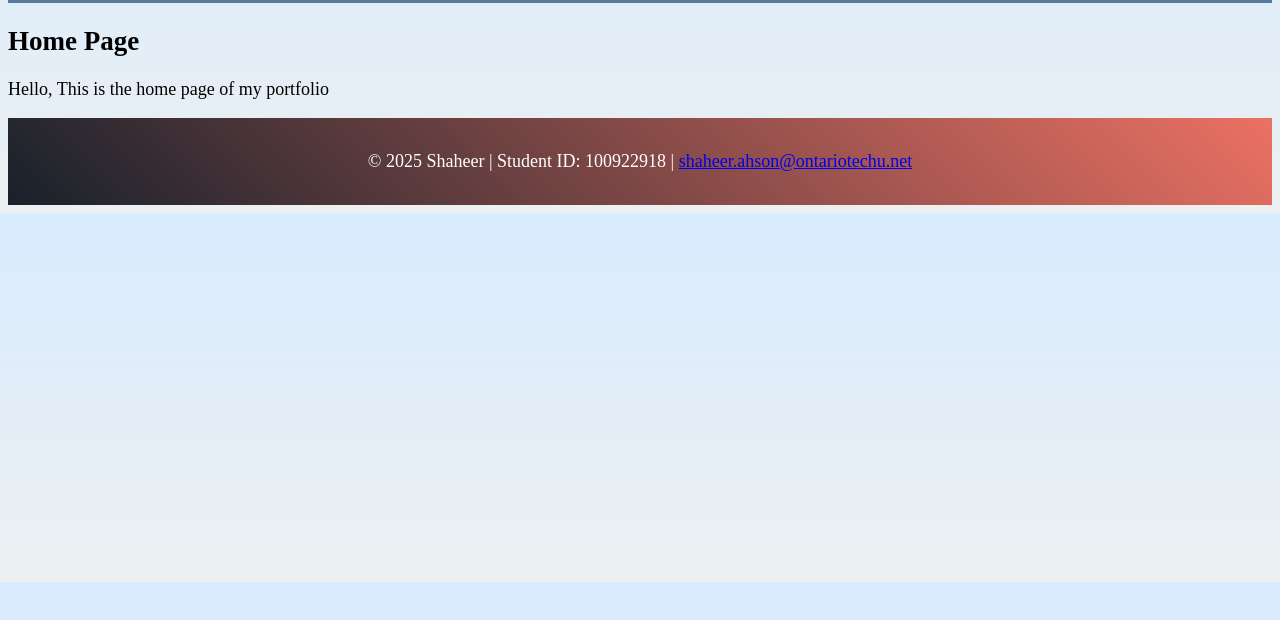
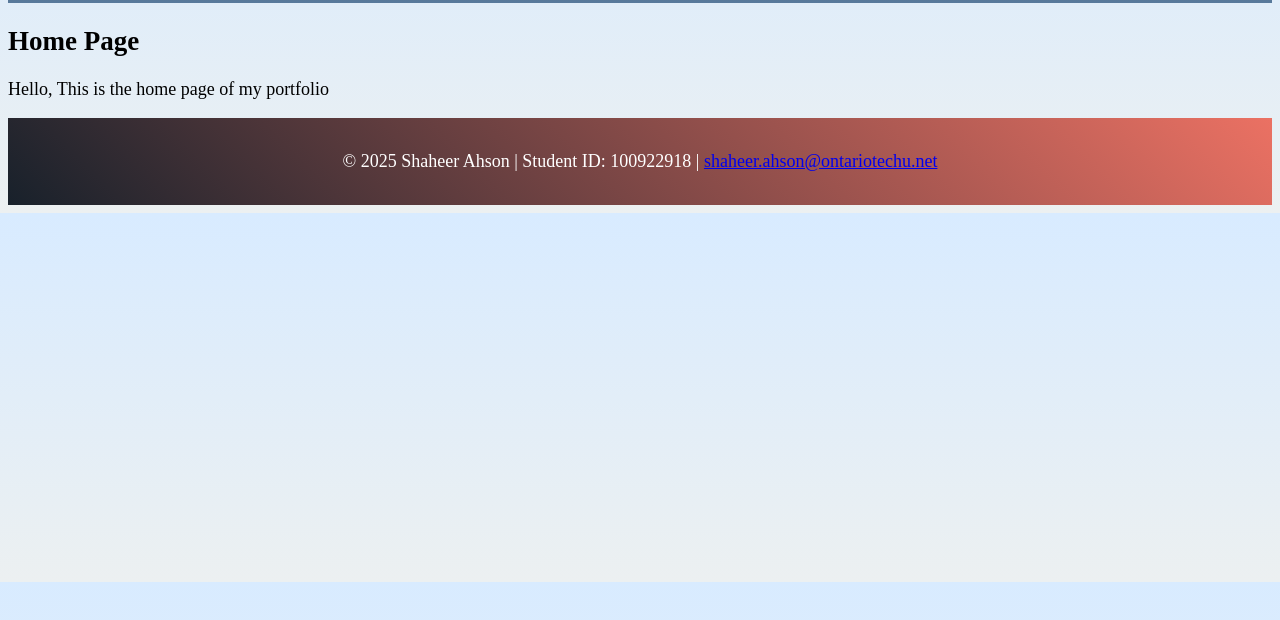
Before and after one commit to shaheer-deI/Assignment-1, a plain HTML site: page index.html in a window 1280 px wide. Shown: the part 156-776 px from the top of the page. Drawn offline with Linux system fonts and the light colour scheme.

Commit message:
first commit

```diff
--- a/index.html
+++ b/index.html
@@ -28,7 +28,7 @@
         <p>Hello, This is the home page of my portfolio</p>
     </main>
     <footer>
-        <p>&copy; 2025 Shaheer | Student ID: 100922918 | <a href="shaheer.ahson@ontariotechu.net">shaheer.ahson@ontariotechu.net</a></p>
+        <p>&copy; 2025 Shaheer Ahson | Student ID: 100922918 | <a href="shaheer.ahson@ontariotechu.net">shaheer.ahson@ontariotechu.net</a></p>
     </footer>
 </body>
 </html>
--- a/style.css
+++ b/style.css
@@ -18,6 +18,7 @@ nav ul li a {
     border-radius: 5px;
 }
 
+/* ---Hover Indication-- */
 nav ul li a:hover {
   background: #E74C3C;
   color: #fff;
```
Also changed, not shown: about.html (+2 -1 lines), contacts.html (+4 -2 lines), projects.html (+1 -1 lines), 1 other file.
